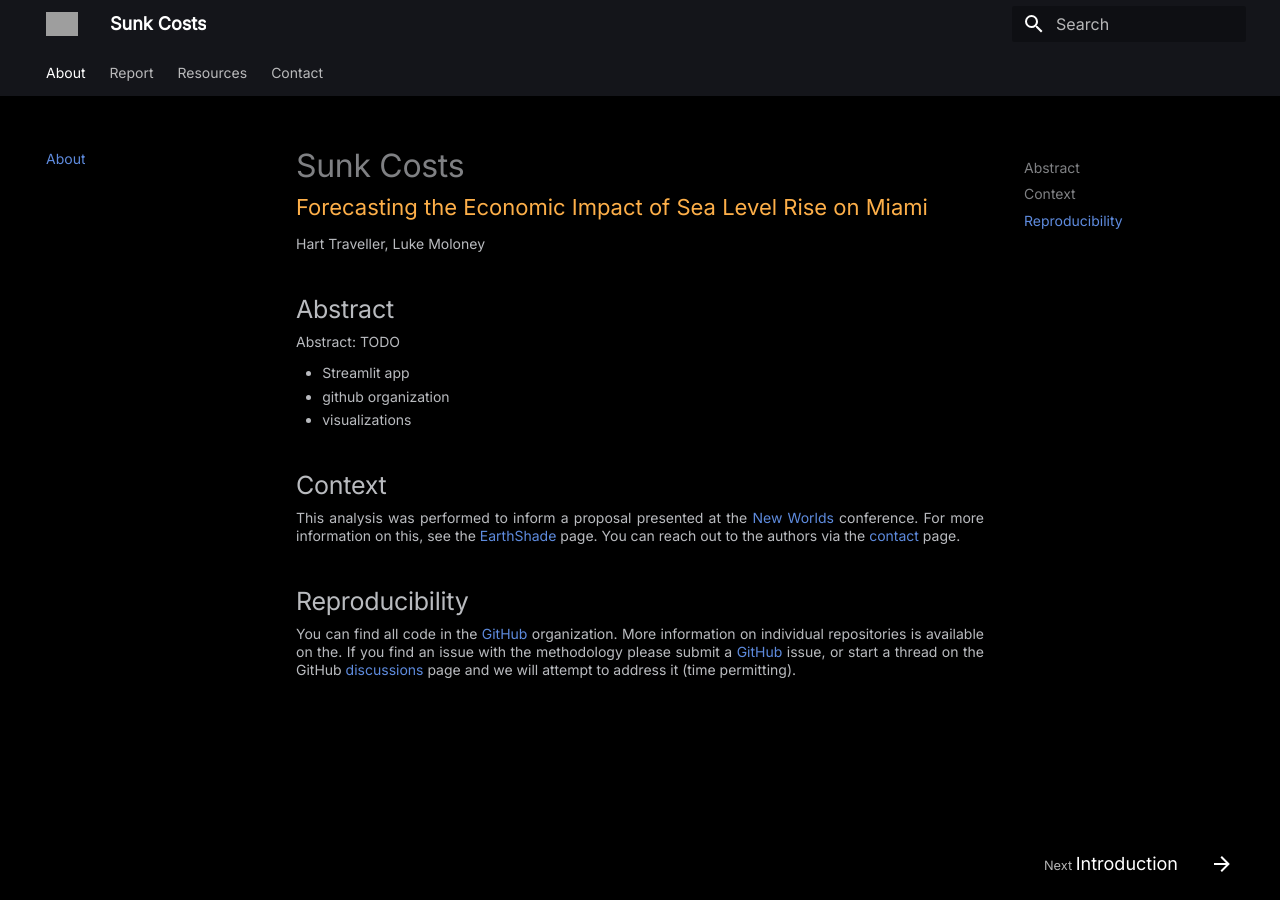
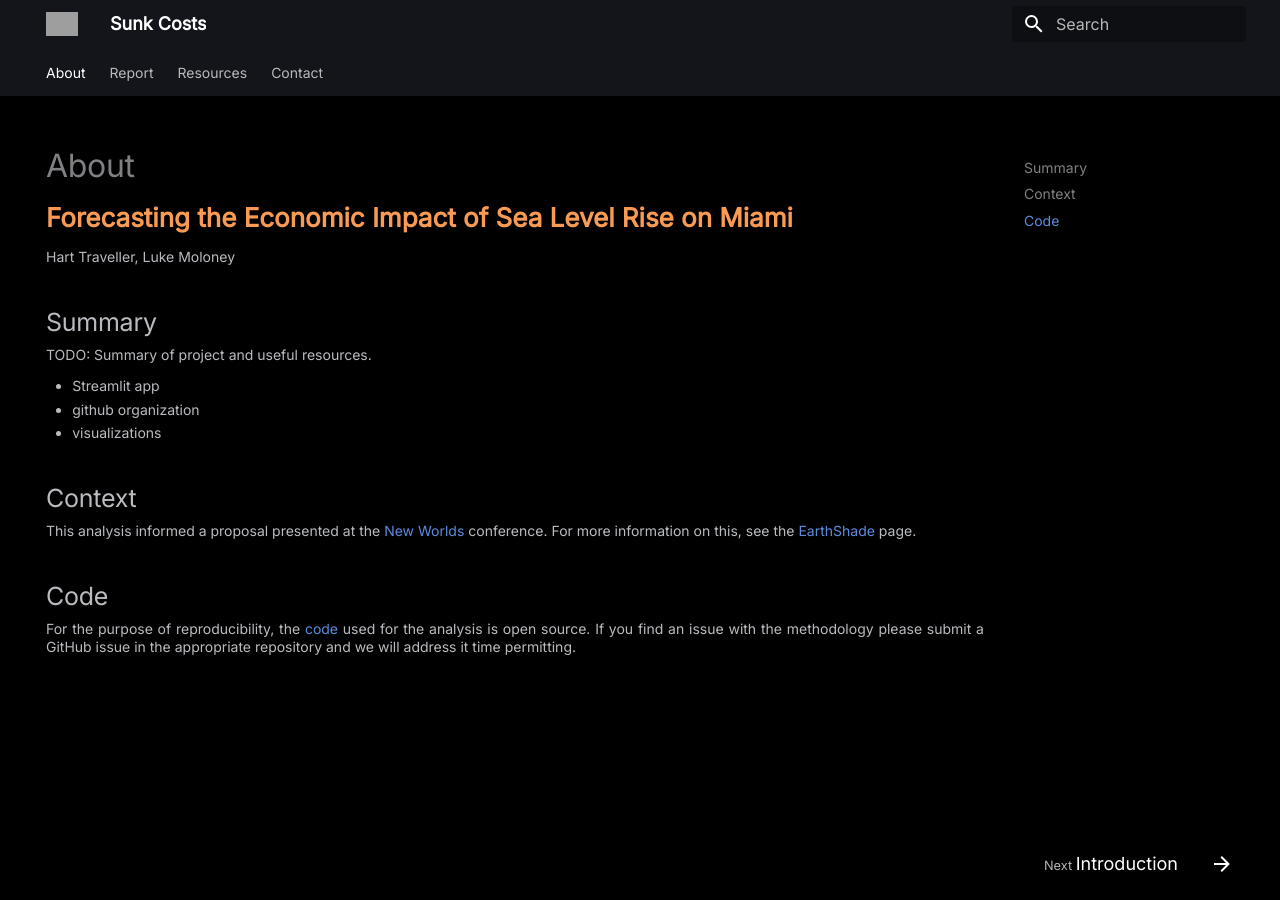
Before and after one commit to sunkcosts/sunkcosts.github.io, an MkDocs documentation site: the page built from docs/index.md, in a window 1280 px wide. Built offline with MkDocs 1.6.1 and Material for MkDocs 9.7.7, drawn with Linux system fonts in a browser that asks for light colours; grey boxes are pictures that could not be loaded.

Commit message:
docs/index: update

```diff
--- a/docs/index.md
+++ b/docs/index.md
@@ -1,14 +1,22 @@
+---
+hide:
+- navigation
+---
+<!-- <style>
+    .md-nav--primary .md-nav__list {
+        display: none;
+    }
+</style> -->
 
+# About
 
-# Sunk Costs
-
-<p style="text-align: left; font-size: 22px; color:#FDAF49; position: relative; top: -24px; margin-bottom: -24px;">Forecasting the Economic Impact of Sea Level Rise on Miami</p>
+<p style="text-align: left; font-size: 26px; color:#F99B54; position: relative; top: -16px; margin-bottom: -16px; font-weight: bold;">Forecasting the Economic Impact of Sea Level Rise on Miami</p>
 
 Hart Traveller, Luke Moloney
 
-## Abstract
+## Summary
 
-Abstract: TODO
+TODO: Summary of project and useful resources.
 
 - Streamlit app
 - github organization
@@ -16,8 +24,8 @@ Abstract: TODO
 
 ## Context
 
-This analysis was performed to inform a proposal presented at the [New Worlds](https://www.eventcreate.com/e/new-worlds#:~:text=Discussion%20%2D%20Project%3A%20EarthShade,safely%3F%20Let%27s%20discuss.) conference. For more information on this, see the [EarthShade](earthshade.md) page. You can reach out to the authors via the [contact](contact.md) page.</p>
+This analysis informed a proposal presented at the [New Worlds](https://www.eventcreate.com/e/new-worlds#:~:text=Discussion%20%2D%20Project%3A%20EarthShade,safely%3F%20Let%27s%20discuss.) conference. For more information on this, see the [EarthShade](earthshade.md) page.
 
-## Reproducibility
+## Code
 
-You can find all code in the [GitHub](https://github.com/sunkcosts) organization. More information on individual repositories is available on the. If you find an issue with the methodology please submit a [GitHub]() issue, or start a thread on the GitHub [discussions]() page and we will attempt to address it (time permitting).
+For the purpose of reproducibility, the [code](https://github.com/sunkcosts) used for the analysis is open source. If you find an issue with the methodology please submit a GitHub issue in the appropriate repository and we will address it time permitting.
```
